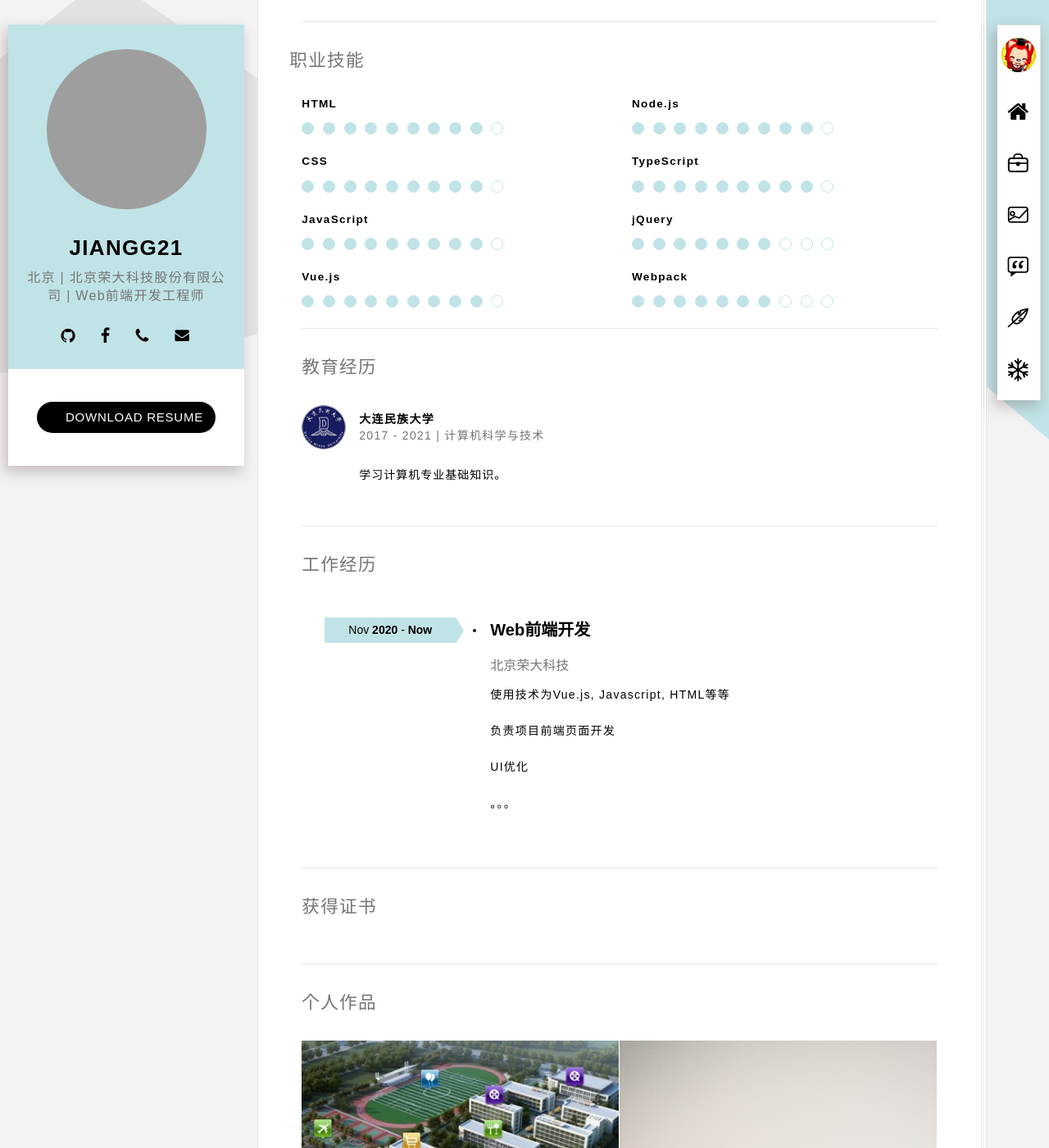
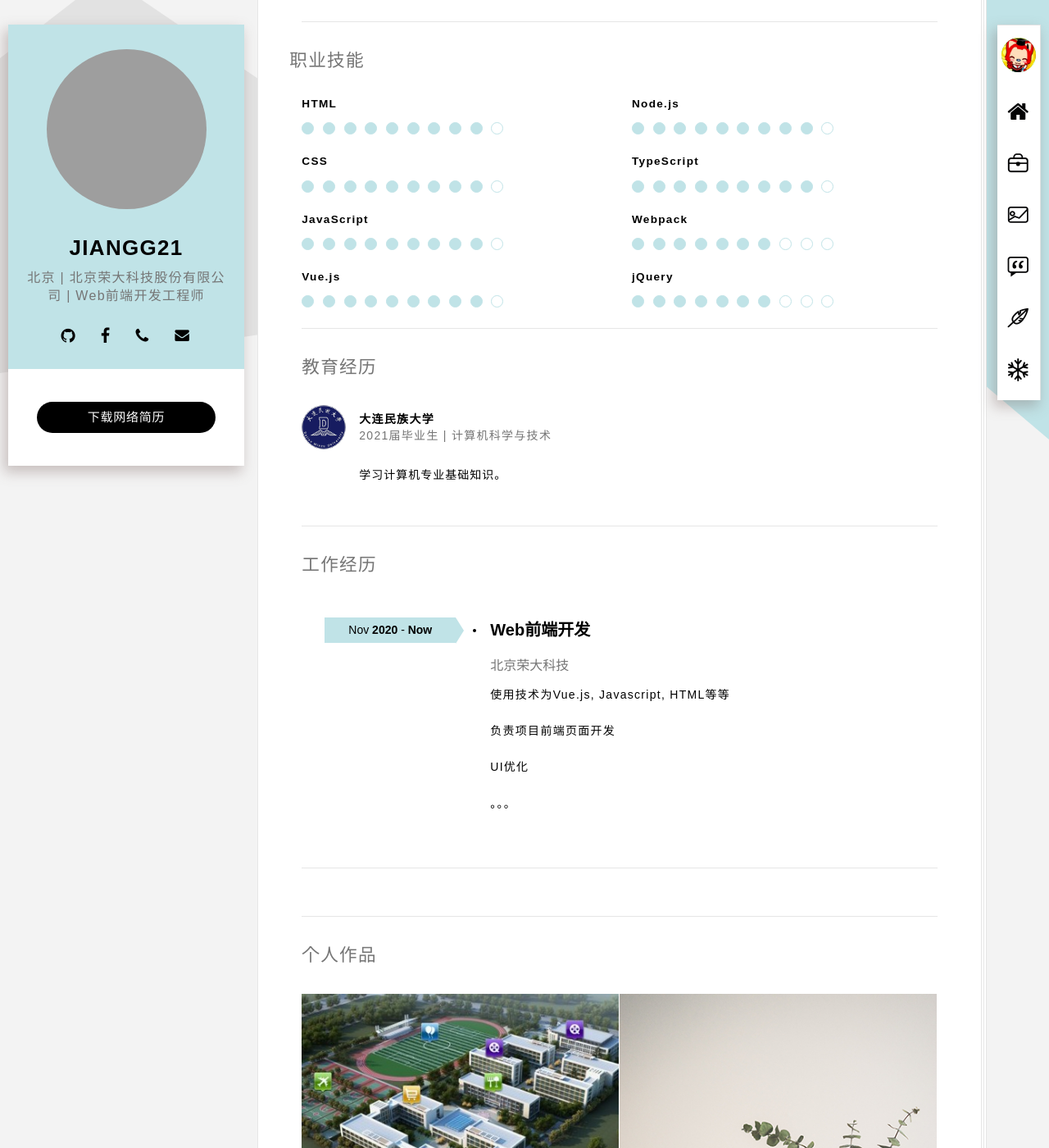
Before and after one commit to Jiangg21/resume.io, a Jekyll site: the page built from index.html, in a window 1280 px wide and 1400 px high, scrolled down 300 px. Shown: the whole window at 82% size. Built offline with Jekyll 4.4.1, drawn with Linux system fonts in a browser that asks for light colours; some web fonts are replaced; grey boxes are pictures that could not be loaded.

Commit message:
fix : minor fix

```diff
--- a/_includes/personal.html
+++ b/_includes/personal.html
@@ -7,10 +7,10 @@
       <li><a href="{{ site.github }}" title="{{ site.github }}" target="_blank"><span class="ace-icon ace-icon-github"></span></a></li>
       <li><a href="{{ site.facebook }}" title="{{ site.facebook }}" target="_blank"><span class="ace-icon ace-icon-facebook"></span></a></li>
       <li><a title="{{ site.phone }}"><span class="ace-icon ace-icon-phone"></span></a></li>
-      <li><a href="mailto: {{ site.email }}" title="{{ site.email }}"><span class="ace-icon ace-icon-contact"></span></a></li>
+      <li><a href="http://mail.qq.com/cgi-bin/qm_share?t=qm_mailme&email=2467511525@qq.com" title="{{ site.email }}"><span class="ace-icon ace-icon-contact"></span></a></li>
     </ul>
   </div>
   <footer class="ace-card-footer">
-    <a class="btn btn-lg btn-block btn-thin btn-upper" href="javascript:void(0)" onclick="window.print()">Download Resume</a>
+    <a class="btn btn-lg btn-block btn-thin btn-upper" href="javascript:void(0)" onclick="window.print()">下载网络简历</a>
   </footer>
 </article>
--- a/_includes/resumer_02-profetional.html
+++ b/_includes/resumer_02-profetional.html
@@ -107,6 +107,22 @@
                 </div>
 
                 <div class="progress-bullets crt-animate" role="progressbar" aria-valuenow="10" aria-valuemin="0" aria-valuemax="10">
+                    <strong class="progress-title">Webpack</strong>
+                    <span class="progress-bar">
+                        <span class="bullet fill"></span>
+                        <span class="bullet fill"></span>
+                        <span class="bullet fill"></span>
+                        <span class="bullet fill"></span>
+                        <span class="bullet fill"></span>
+                        <span class="bullet fill"></span>
+                        <span class="bullet fill"></span>
+                        <span class="bullet"></span>
+                        <span class="bullet"></span>
+                        <span class="bullet"></span>
+                    </span>
+                </div>
+
+                <div class="progress-bullets crt-animate" role="progressbar" aria-valuenow="10" aria-valuemin="0" aria-valuemax="10">
                     <strong class="progress-title">jQuery</strong>
                     <span class="progress-bar">
                         <span class="bullet fill"></span>
@@ -122,21 +138,7 @@
                     </span>
                 </div>
 
-                <div class="progress-bullets crt-animate" role="progressbar" aria-valuenow="10" aria-valuemin="0" aria-valuemax="10">
-                    <strong class="progress-title">Webpack</strong>
-                    <span class="progress-bar">
-                        <span class="bullet fill"></span>
-                        <span class="bullet fill"></span>
-                        <span class="bullet fill"></span>
-                        <span class="bullet fill"></span>
-                        <span class="bullet fill"></span>
-                        <span class="bullet fill"></span>
-                        <span class="bullet fill"></span>
-                        <span class="bullet"></span>
-                        <span class="bullet"></span>
-                        <span class="bullet"></span>
-                    </span>
-                </div>
+
 
             </div>
 
--- a/_includes/resumer_03-education.html
+++ b/_includes/resumer_03-education.html
@@ -11,7 +11,7 @@
                 <div class="ref-info">
                     <div class="ref-author">
                         <strong>大连民族大学</strong>
-                        <span>2017 - 2021 | 计算机科学与技术</span>
+                        <span>2021届毕业生 | 计算机科学与技术</span>
                     </div>
 
                     <blockquote class="ref-cont clear-mrg">
--- a/_includes/resumer_05-certification.html
+++ b/_includes/resumer_05-certification.html
@@ -1,5 +1,5 @@
 <section class="section brd-btm" id="certification">
-    <h2 class="title-thin text-muted">获得证书</h2>
+    <!-- <h2 class="title-thin text-muted">获得证书</h2> -->
 
     <div class="row">
         <div class="col-sm-6 clear-mrg">
--- a/_includes/resumer_06-personal_project.html
+++ b/_includes/resumer_06-personal_project.html
@@ -25,7 +25,7 @@
                     <div class="pf-popup-col1">
                         <div class="pf-popup-media" style="background-image: url({{ '/styles/img/portfolio/ibms.jpg' | prepend: site.baseurl }}); background-repeat: no-repeat;background-size: cover;">
                         </div>
-                    </div><!-- .pf-popup-col1 -->
+                    </div>
 
                     <div class="pf-popup-col2">
                         <div class="pf-popup-info clear-mrg">
```
